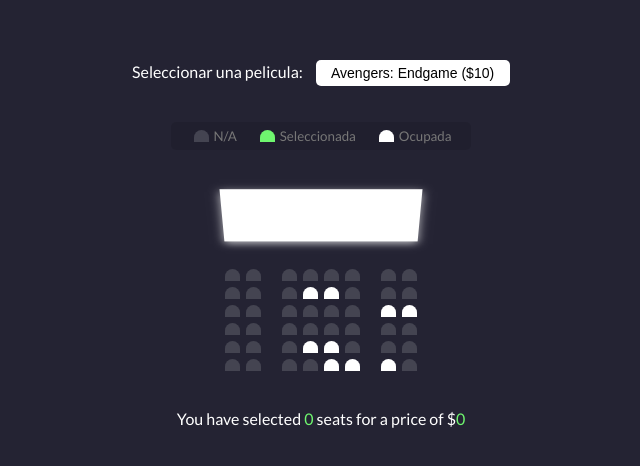
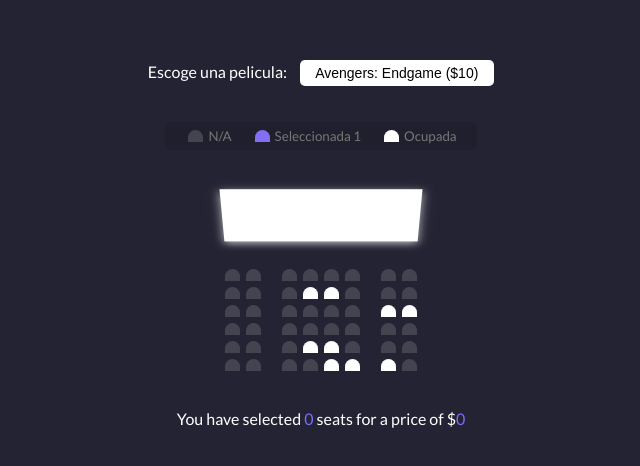
Before and after one commit to Frank1960wk/cinema-seat-booking-master-1, a plain HTML site: page index.html in a window 1280 px wide. Shown: the part 164-630 px from the top of the page, without its empty margins (319-959 px from the left). Drawn offline with Linux system fonts and the light colour scheme.

Commit message:
Cambios en HTML y CSS

```diff
--- a/index.html
+++ b/index.html
@@ -9,7 +9,7 @@
   </head>
   <body>
     <div class="movie-container">
-      <label>Seleccionar una pelicula:</label>
+      <label>Escoge una pelicula:</label>
       <select id="movie">
         <option value="10">Avengers: Endgame ($10)</option>
         <option value="12">Joker ($12)</option>
@@ -25,7 +25,7 @@
       </li>
       <li>
         <div class="seat selected"></div>
-        <small>Seleccionada</small>
+        <small>Seleccionada 1</small>
       </li>
       <li>
         <div class="seat occupied"></div>
--- a/style.css
+++ b/style.css
@@ -1,4 +1,4 @@
-@import url('https://fonts.googleapis.com/css?family=Lato&display=swap');
+@import url("https://fonts.googleapis.com/css?family=Lato&display=swap");
 
 * {
   box-sizing: border-box;
@@ -12,7 +12,7 @@ body {
   align-items: center;
   justify-content: center;
   height: 100vh;
-  font-family: 'Lato', sans-serif;
+  font-family: "Lato", sans-serif;
   margin: 0;
 }
 
@@ -47,7 +47,7 @@ body {
 }
 
 .seat.selected {
-  background-color: #6ff66f;
+  background-color: #836ff6;
 }
 
 .seat.occupied {
@@ -111,5 +111,5 @@ p.text {
 }
 
 p.text span {
-  color: #6ff66f;
+  color: #786ff6;
 }
```
